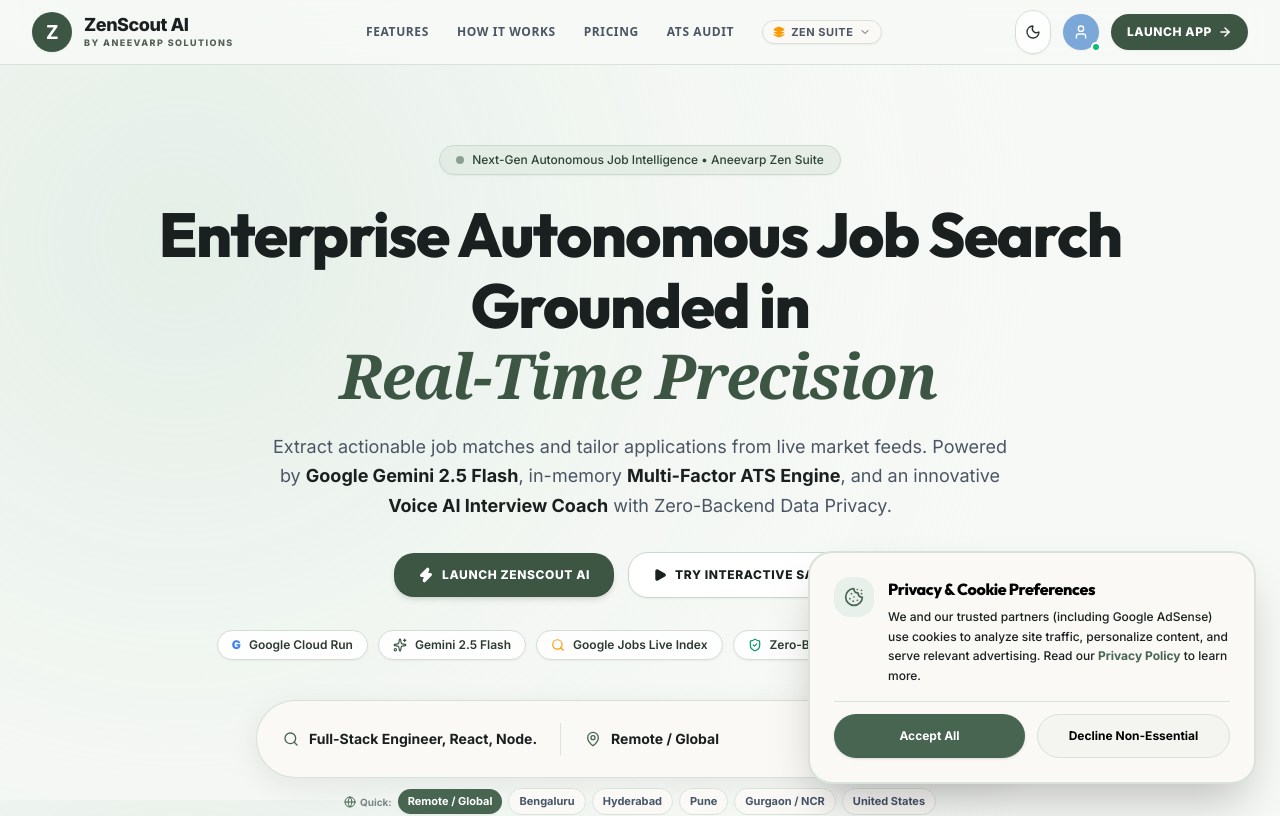
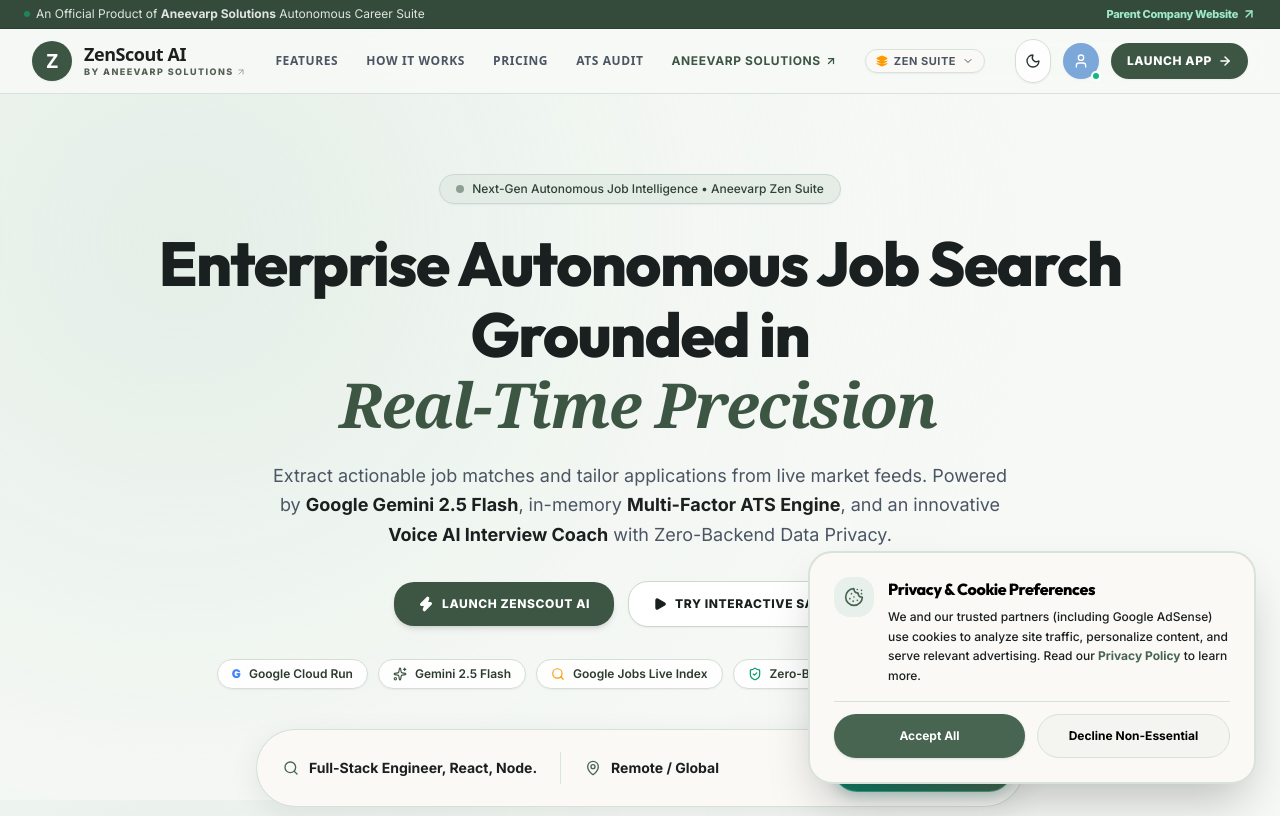
Before and after one commit to jagadeesvarrao-design/ai-job-search-agent, a Next.js app: page / in a window 1280 px wide. Shown: the top 816 px of the page. Built offline with nearby package versions, Linux system fonts and the light colour scheme; no server answers.

Commit message:
feat: prominently integrate parent company website link across header, ribbon, and footer

```diff
--- a/src/app/about/page.tsx
+++ b/src/app/about/page.tsx
@@ -164,10 +164,22 @@
           Following the launch of <strong>ZenResume</strong>, our team developed <strong>ZenScout AI</strong> to empower candidates with multi-agent automation: scouting live positions, scoring resume compatibility, crafting tailored cover letters, and simulating hiring manager interviews.
         </p>
 
-        <div className="grid sm:grid-cols-3 gap-4 pt-6 border-t border-[#D8E2DA] dark:border-[#1A2E26]">
+        <div className="grid sm:grid-cols-4 gap-4 pt-6 border-t border-[#D8E2DA] dark:border-[#1A2E26]">
           <div className="flex flex-col gap-1">
             <span className="text-xs text-[#7D8787] dark:text-[#94A3B8]">Legal Entity</span>
             <span className="text-sm font-bold text-[#1A1F1F] dark:text-[#F8FAFC]">Aneevarp Solutions</span>
+          </div>
+          <div className="flex flex-col gap-1">
+            <span className="text-xs text-[#7D8787] dark:text-[#94A3B8]">Official Website</span>
+            <a
+              href="https://aneevarpsolutions.vercel.app/"
+              target="_blank"
+              rel="noopener noreferrer"
+              className="text-sm font-bold text-[#476550] dark:text-[#2DD4BF] hover:underline inline-flex items-center gap-1"
+            >
+              <span>aneevarpsolutions.vercel.app</span>
+              <ArrowRight className="w-3.5 h-3.5" />
+            </a>
           </div>
           <div className="flex flex-col gap-1">
             <span className="text-xs text-[#7D8787] dark:text-[#94A3B8]">Corporate Headquarters</span>
--- a/src/app/layout.tsx
+++ b/src/app/layout.tsx
@@ -5,7 +5,7 @@
 import CookieConsent from "@/components/CookieConsent";
 import { AuthProvider } from "@/lib/auth-context";
 import Link from "next/link";
-import { Briefcase, Building2, Scale, ShieldCheck } from "lucide-react";
+import { Briefcase, Building2, Scale, ShieldCheck, ArrowUpRight } from "lucide-react";
 
 const inter = Inter({
   subsets: ["latin"],
@@ -225,12 +225,32 @@
                   <span>ZenScout AI</span>
                 </div>
                 <span className="text-xs text-[#1A1F1F] dark:text-[#CBD5E1] font-medium md:border-l md:border-[#D8E2DA] dark:md:border-[#1A2E26] md:pl-3">
-                  © {new Date().getFullYear()} ZenScout AI. Engineered by <strong className="text-black dark:text-white">Aneevarp Solutions</strong>.
+                  © {new Date().getFullYear()} ZenScout AI. Engineered by{" "}
+                  <a
+                    href="https://aneevarpsolutions.vercel.app/"
+                    target="_blank"
+                    rel="noopener noreferrer"
+                    className="text-[#476550] dark:text-[#2DD4BF] font-extrabold hover:underline inline-flex items-center gap-0.5"
+                    title="Aneevarp Solutions - Parent Company Website"
+                  >
+                    <span>Aneevarp Solutions</span>
+                    <ArrowUpRight className="w-3 h-3 stroke-[2.5]" />
+                  </a>.
                 </span>
               </div>
 
               {/* Navigation links */}
-              <nav className="flex flex-wrap justify-center gap-6 text-xs font-bold text-[#1A1F1F] dark:text-[#CBD5E1]" aria-label="Footer Navigation">
+              <nav className="flex flex-wrap justify-center items-center gap-5 text-xs font-bold text-[#1A1F1F] dark:text-[#CBD5E1]" aria-label="Footer Navigation">
+                <a
+                  href="https://aneevarpsolutions.vercel.app/"
+                  target="_blank"
+                  rel="noopener noreferrer"
+                  className="text-[#476550] dark:text-[#2DD4BF] font-extrabold hover:underline inline-flex items-center gap-1"
+                  title="Official Parent Company Portal"
+                >
+                  <span>Parent Company (Aneevarp Solutions)</span>
+                  <ArrowUpRight className="w-3 h-3 stroke-[2.5]" />
+                </a>
                 <Link href="/about" className="hover:text-[#476550] dark:hover:text-[#2DD4BF] transition-colors">About</Link>
                 <Link href="/contact" className="hover:text-[#476550] dark:hover:text-[#2DD4BF] transition-colors">Contact & Grievance</Link>
                 <Link href="/blog" className="hover:text-[#476550] dark:hover:text-[#2DD4BF] transition-colors">Blog</Link>
@@ -242,7 +262,7 @@
             {/* Bottom Statutory Disclosure Bar */}
             <div className="pt-4 border-t border-slate-200/60 dark:border-[#1A2E26] text-[11px] text-[#7D8787] dark:text-[#94A3B8] flex flex-col sm:flex-row justify-between items-center gap-2 text-center sm:text-left">
               <div>
-                <span>Operating Entity: <strong>Aneevarp Solutions</strong> (Hyderabad, Telangana, India) • Country of Origin: <strong>India</strong></span>
+                <span>Operating Entity: <a href="https://aneevarpsolutions.vercel.app/" target="_blank" rel="noopener noreferrer" className="font-extrabold underline text-[#476550] dark:text-[#2DD4BF]">Aneevarp Solutions</a> (Hyderabad, Telangana, India) • Country of Origin: <strong>India</strong></span>
               </div>
               <div className="flex items-center gap-3">
                 <span>Grievance Desk: <a href="mailto:aneevarpsolutions@gmail.com" className="text-[#476550] dark:text-[#2DD4BF] underline">aneevarpsolutions@gmail.com</a></span>
--- a/src/components/HeaderNav.tsx
+++ b/src/components/HeaderNav.tsx
@@ -21,7 +21,8 @@
   Building,
   Layers,
   ChevronDown,
-  LogIn
+  LogIn,
+  ArrowUpRight
 } from "lucide-react";
 import { isProSubscriber, getUserTierState } from "@/lib/user-tier";
 import { useAuth } from "@/lib/auth-context";
@@ -77,19 +78,50 @@
 
   return (
     <>
+      {/* Top Parent Company Enterprise Bar (Visible to All Users Across All Devices) */}
+      <aside className="w-full bg-[#344A3B] dark:bg-[#07130E] border-b border-[#2C3E32] dark:border-[#132B20] text-white/90 text-[10.5px] sm:text-xs py-1.5 px-3 sm:px-6 transition-colors z-50">
+        <div className="max-w-7xl mx-auto flex items-center justify-between gap-2">
+          <div className="flex items-center gap-1.5 truncate">
+            <span className="w-1.5 h-1.5 rounded-full bg-[#10B981] animate-pulse flex-shrink-0"></span>
+            <span className="truncate text-white/85">An Official Product of <strong>Aneevarp Solutions</strong> Autonomous Career Suite</span>
+          </div>
+          <a
+            href="https://aneevarpsolutions.vercel.app/"
+            target="_blank"
+            rel="noopener noreferrer"
+            className="flex-shrink-0 font-extrabold text-[#9EE8C7] hover:text-white dark:text-[#2DD4BF] dark:hover:text-white inline-flex items-center gap-1 transition-colors hover:underline tracking-tight text-[11px]"
+            title="Visit Official Parent Company Website: Aneevarp Solutions"
+          >
+            <span>Parent Company Website</span>
+            <ArrowUpRight className="w-3.5 h-3.5 stroke-[2.5]" />
+          </a>
+        </div>
+      </aside>
+
       <header className="sticky top-0 z-40 bg-[#F7F9F6]/85 dark:bg-[#07130E]/85 backdrop-blur-xl border-b border-[#D8E2DA] dark:border-[#1A2E26] transition-colors duration-300">
         <div className="max-w-7xl mx-auto px-4 sm:px-6 lg:px-8 h-16 flex items-center justify-between gap-2 sm:gap-4">
 
-          {/* Left: Brand Identity (Green Squircle Logo with Z) */}
-          <Link href="/" className="flex items-center gap-2.5 sm:gap-3 group flex-shrink-0">
-            <div className="w-9 h-9 sm:w-10 sm:h-10 bg-[#3D5644] rounded-xl flex items-center justify-center text-white font-black text-xl shadow-xs group-hover:scale-105 transition-all flex-shrink-0 tracking-tight">
+          {/* Left: Brand Identity (Green Squircle Logo with Z + Clickable Parent Link) */}
+          <div className="flex items-center gap-2.5 sm:gap-3 flex-shrink-0">
+            <Link href="/" className="w-9 h-9 sm:w-10 sm:h-10 bg-[#3D5644] rounded-xl flex items-center justify-center text-white font-black text-xl shadow-xs hover:scale-105 transition-all flex-shrink-0 tracking-tight" aria-label="ZenScout AI Home">
               Z
+            </Link>
+            <div className="flex flex-col text-left truncate">
+              <Link href="/" className="font-extrabold text-sm sm:text-base md:text-lg text-[#1A1F1F] dark:text-white leading-tight tracking-tight hover:opacity-90">
+                ZenScout AI
+              </Link>
+              <a
+                href="https://aneevarpsolutions.vercel.app/"
+                target="_blank"
+                rel="noopener noreferrer"
+                className="text-[8px] sm:text-[9px] font-extrabold text-[#556055] dark:text-[#8FA796] hover:text-[#3D5644] dark:hover:text-[#2DD4BF] tracking-[0.16em] uppercase truncate transition-colors inline-flex items-center gap-0.5 group/parent"
+                title="Aneevarp Solutions - Official Parent Company"
+              >
+                <span>by Aneevarp Solutions</span>
+                <ArrowUpRight className="w-2.5 h-2.5 opacity-60 group-hover/parent:opacity-100 transition-opacity" />
+              </a>
             </div>
-            <div className="flex flex-col text-left truncate">
-              <span className="font-extrabold text-sm sm:text-base md:text-lg text-[#1A1F1F] dark:text-white leading-tight tracking-tight">ZenScout AI</span>
-              <span className="text-[8px] sm:text-[9px] font-extrabold text-[#556055] dark:text-[#8FA796] tracking-[0.16em] uppercase truncate">by Aneevarp Solutions</span>
-            </div>
-          </Link>
+          </div>
 
           {/* Center: Clean Uppercase Navigation Links */}
           <div className="hidden lg:flex items-center gap-6 lg:gap-8 flex-shrink-0">
@@ -118,6 +150,18 @@
               >
                 ATS Audit
               </Link>
+
+              {/* Direct Parent Company Link */}
+              <a
+                href="https://aneevarpsolutions.vercel.app/"
+                target="_blank"
+                rel="noopener noreferrer"
+                className="hover:text-black dark:hover:text-white transition-colors inline-flex items-center gap-1 text-[#3D5644] dark:text-[#2DD4BF]"
+                title="Visit Parent Company: Aneevarp Solutions"
+              >
+                <span>Aneevarp Solutions</span>
+                <ArrowUpRight className="w-3 h-3 stroke-[2.5]" />
+              </a>
 
               {/* Zen Suite Dropdown Menu */}
               <div className="relative">
```
